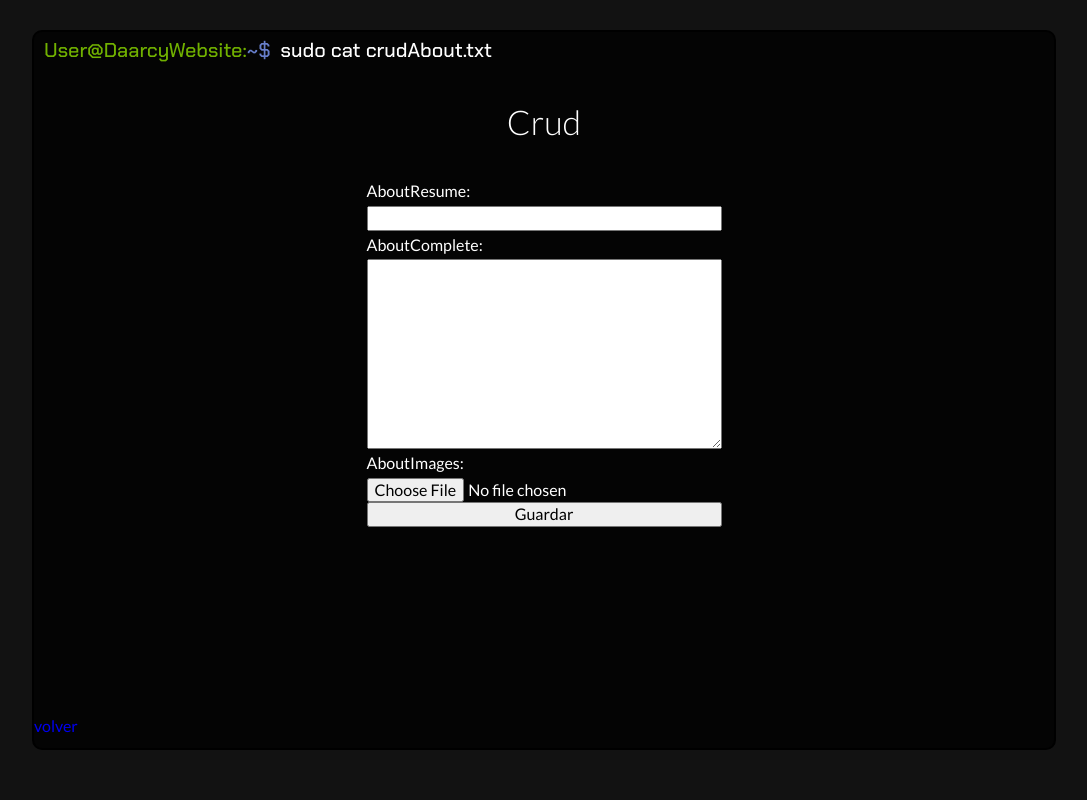
After one commit to DaarcyDev/portfolio, a Django app: page /DaarcyDevAdmin/Crud/About in a window 1280 px wide. The commit adds this page. Shown: the whole page, without its empty margins (96-1183 px from the left). Run offline with Django 4.2, Linux system fonts and the light colour scheme; a user stored in the database is signed in; some libraries are stand-ins or nearby versions.

Commit message:
making aboutCrud

```diff
--- a/portfolio/urls.py
+++ b/portfolio/urls.py
@@ -8,7 +8,8 @@ urlpatterns = [
     path("admin/", admin.site.urls),
     path("",views.index, name="index"),
     path("DaarcyDevAdmin/",views.DaarcyDevAdmin, name="admin"),
-    path("DaarcyDevAdminCrud/",views.crud, name="crud"),
+    path("DaarcyDevAdmin/Crud/",views.crud, name="crud"),
+    path("DaarcyDevAdmin/Crud/About",views.crudAbout, name="crudAbout"),
 ]
 
 if settings.DEBUG:
--- a/src/scss/layout/_crud.scss
+++ b/src/scss/layout/_crud.scss
@@ -3,7 +3,94 @@
         width: 80%;
         border: 2px solid #000;
         border-radius: 1rem;
-        margin: 5rem auto;
+        margin-top: 5rem;
+        margin: 3rem auto;
         background: rgba($color: #000000, $alpha: 0.8);
+        height: 90vh;
+        @include tablet{
+            width: 95%;
+        }
+
+        .text{
+            height: 90%;
+            .form{
+                height: 70%;
+                justify-content: center;
+            }
+            .options{
+                display: flex;
+                flex-direction: column;
+                align-items: center;
+                h2{
+                    color: $blanco;
+                }
+                height: 70%;
+                justify-content: center;
+                .buttonsOption{
+                    align-items: center;
+                    display: flex;
+                    width: 100%;
+                    gap: 3rem;
+                    justify-content: center;
+                    flex-wrap: wrap;
+                    a{
+                        background: hsla(0,0%,100%,.3);
+                        border: 3px solid $verde;
+                        color: #000;
+                        width: 35%;
+                        text-align: center;
+                        font-size: 3rem;
+                        font-family: "Chakra Petch", sans-serif;
+
+                        &:hover{
+                            background: $verde;
+                            border: 3px solid $blanco;
+                            opacity: .8;
+                        }
+                    }
+                }
+
+            }
+        }
+    }
+    .crud{
+        display: block;
+    }
+    .about{
+        display: block;
+        form{
+            display: flex;
+            flex-direction: column;
+            color: $blanco;
+        }
+    }
+    .projects{
+        display: block;
+        .options{
+            align-items: center;
+            display: flex;
+            flex-direction: column;
+            height: 100% !important;
+            justify-content: flex-start !important;
+            form{
+                display: flex;
+                flex-direction: column;
+                color: $blanco;
+                width: 100% !important;
+                textarea{
+                    height: 2rem;
+                }
+            }
+        }
+
+    }
+    .skills{
+        display: block;
+    }
+    .blog{
+        display: block;
+    }
+    .contact{
+        display: block;
     }
 }
--- a/tasks/admin.py
+++ b/tasks/admin.py
@@ -4,8 +4,10 @@ from .models import Skill, About, Project, BlogCategory, BlogFile, ProjectImages
 class ProjectImagesInline(admin.TabularInline):
     model = ProjectImages
 
+
 class ProjectAdmin(admin.ModelAdmin):
     inlines = [ProjectImagesInline]
+
 
 class SkillsImagesInline(admin.TabularInline):
     model = SkillsImages
--- a/tasks/forms.py
+++ b/tasks/forms.py
@@ -1,8 +1,43 @@
-from django.forms import ModelForm
 from django import forms
-# from .models import
+from .models import About,Project, ProjectImages
+from django.forms import ClearableFileInput, FileField
 
-class CreateAbout(forms.Form):
-    aboutResume = models.CharField(label="about_resume", max_length=500)
-    aboutComplete = models.TextField(widget=forms.Textarea)
-    aboutImages = models.ImageField(upload_to='about_images/', blank=True, null=True)
+class AboutForm(forms.ModelForm):
+    class Meta:
+        model = About
+        fields = ['aboutResume', 'aboutComplete', 'aboutImages']
+
+# class ProjectAndImagesForm(forms.ModelForm):
+#     class Meta:
+#         model = Project
+#         fields = ['projectResume', 'projectComplete', 'projectName', 'projectImage', 'projectWebsiteResume', 'projectWebsiteUrl', 'image']
+#         widgets = {
+#             'image': ClearableFileInput(attrs={'multiple': True}),
+#         }
+
+class MultipleFileInput(forms.ClearableFileInput):
+    allow_multiple_selected = True
+
+# class MultipleFileInput(forms.ClearableFileInput):
+#     template_name = 'your_template_name.html'
+
+#     def get_context(self, name, value, attrs):
+#         context = super().get_context(name, value, attrs)
+#         context['widget']['attrs'].update({'multiple': True})
+#         return context
+
+class ProjectForm(forms.ModelForm):
+
+    class Meta:
+        model = Project
+        fields = ['projectResume', 'projectComplete', 'projectName', 'projectImage', 'projectWebsiteResume', 'projectWebsiteUrl']
+
+
+class ProjectImageForm(forms.ModelForm):
+    class Meta:
+        model = ProjectImages
+        fields = ['projectWebsiteImages', 'projectWebsiteTools']
+        widgets = {
+            'projectWebsiteImages': MultipleFileInput(attrs={'multiple': True}),
+            'projectWebsiteTools': MultipleFileInput(attrs={'multiple': True}),
+        }
--- a/tasks/models.py
+++ b/tasks/models.py
@@ -4,6 +4,10 @@ class About(models.Model):
     aboutResume = models.CharField(max_length=500)
     aboutComplete = models.TextField()
     aboutImages = models.ImageField(upload_to='about_images/', blank=True, null=True)
+
+    def __str__(self):
+        return self.aboutResume
+
 
 class Project(models.Model):
     projectResume = models.CharField(max_length=500, blank=True)
@@ -13,11 +17,17 @@ class Project(models.Model):
     projectWebsiteResume = models.TextField()
     projectWebsiteUrl = models.URLField()
 
+    def __str__(self):
+        return self.projectName
+
+
 class ProjectImages(models.Model):
     projectWebsiteImages = models.ImageField(upload_to='project_website_images/',blank=True)
     projectWebsiteTools = models.ImageField(upload_to='project_website_images_tools/',blank=True)
     project = models.ForeignKey(Project,on_delete=models.CASCADE,related_name="images")
 
+    def __str__(self):
+        return self.project.projectName
 
 class Skill(models.Model):
     skillsResume = models.CharField(max_length=500,blank=True)
@@ -29,6 +39,9 @@ class Skill(models.Model):
     dataProcessingResume = models.TextField()
     operatingSystemsResume = models.TextField()
 
+    def __str__(self):
+        return self.skillsResume
+
 class SkillsImages(models.Model):
     programingLanguageImages = models.ImageField(upload_to='programming_language_images/', blank=True)
     userInterfaceImages = models.ImageField(upload_to='user_interface_images/', blank=True)
@@ -38,14 +51,24 @@ class SkillsImages(models.Model):
     operatingSystemsImages = models.ImageField(upload_to='operating_systems_images/', blank=True)
     skills = models.ForeignKey(Skill,on_delete=models.CASCADE, related_name="images")
 
+    def __str__(self):
+        return self.skills.skillsResume
+
+
 class BlogCategory(models.Model):
     name = models.CharField(max_length=500)
     blogResume = models.CharField(max_length=500, blank=True)
+
+    def __str__(self):
+        return self.name
 
 class BlogFile(models.Model):
     category = models.ForeignKey(BlogCategory, on_delete=models.CASCADE, related_name='blog_files')
     file = models.CharField(max_length=255)
     fileContent = models.TextField()
+
+    def __str__(self):
+        return self.file
 
 class Contact(models.Model):
     contactResume = models.CharField(max_length=500)
@@ -58,3 +81,6 @@ class Contact(models.Model):
     instagramImage = models.ImageField(upload_to='contact_images/', blank=True)
     githubImage = models.ImageField(upload_to='contact_images/', blank=True)
     linkedinImage = models.ImageField(upload_to='contact_images/', blank=True)
+
+    def __str__(self):
+        return self.contactResume
--- /dev/null
+++ b/tasks/templates/aboutCrud.html
@@ -0,0 +1,31 @@
+{% extends 'base.html' %} {% load static %} {% block content %}
+<body class="bodyAdmin">
+      <div class="terminalContent about">
+        <div class="comandLine">
+          <h3 class="user">
+            User@DaarcyWebsite:<span class="simbols">~$ </span
+            ><span class="comand animationComand">sudo cat crudAbout.txt</span>
+          </h3>
+        </div>
+        <div class="text animationText">
+            <div class="options">
+                <h2>Crud</h2>
+                <form method="post" enctype="multipart/form-data">
+                  {% csrf_token %}
+                  {% comment %} {{ formAbout.as_p }} {% endcomment %}
+                    {{ formAbout.aboutResume.label_tag }}
+                    {{ formAbout.aboutResume }}
+                    {{ formAbout.aboutComplete.label_tag }}
+                    {{ formAbout.aboutComplete }}
+                    {{ formAbout.aboutImages.label_tag }}
+                    {{ formAbout.aboutImages }}
+                  <button type="submit">Guardar</button>
+                </form>
+            </div>
+          </div>
+          <a href="{% url 'crud' %}">volver</a>
+        </div>
+      </div>
+
+</body>
+{% endblock content %}
--- a/tasks/views.py
+++ b/tasks/views.py
@@ -4,6 +4,9 @@ from django.contrib.auth.forms import AuthenticationForm
 from django.shortcuts import render, redirect
 from django.contrib.auth.decorators import user_passes_test, login_required
 from .models import Skill, About, Project, SkillsImages, ProjectImages, BlogCategory, BlogFile, Contact
+from .forms import AboutForm, ProjectForm, ProjectImageForm
+
+
 # Create your views here.
 
 def index(request):
@@ -34,7 +37,6 @@ def DaarcyDevAdmin(request):
                       {
                           'form': form
                           })
-
     else:
         form = AuthenticationForm(data=request.POST)
         if form.is_valid():
@@ -42,8 +44,29 @@ def DaarcyDevAdmin(request):
             login(request, user)
             return redirect('crud')
 
+@login_required
+def crud(request):
+    return render(request, 'crud.html')
 
 
 @login_required
-def crud(request):
-    return render ( request, 'crud.html')
+def crudAbout(request):
+    return render(request, 'aboutCrud.html', {
+            'formAbout': AboutForm,
+        })
+    # if(request.method == "GET"):
+    #     return render(request, 'aboutCrud.html', {
+    #         'formAbout': AboutForm,
+    #     })
+    # else:
+    #     try:
+    #         formAbout = AboutForm(request.POST, request.FILES)
+    #         new_product = formAbout.save(commit=False)
+    #         new_product.user = request.user
+    #         new_product.save()
+    #         return redirect("admin")
+    #     except:
+    #         return render(request, 'aboutCrud.html',{
+    #         'formAbout': AboutForm,
+    #         'error': 'please provide valide data'
+    #     })
```
Also changed, not shown: tasks/templates/crud.html (+22 -6 lines), db.sqlite3, tasks/static/styles/app.css, 1 other file.
